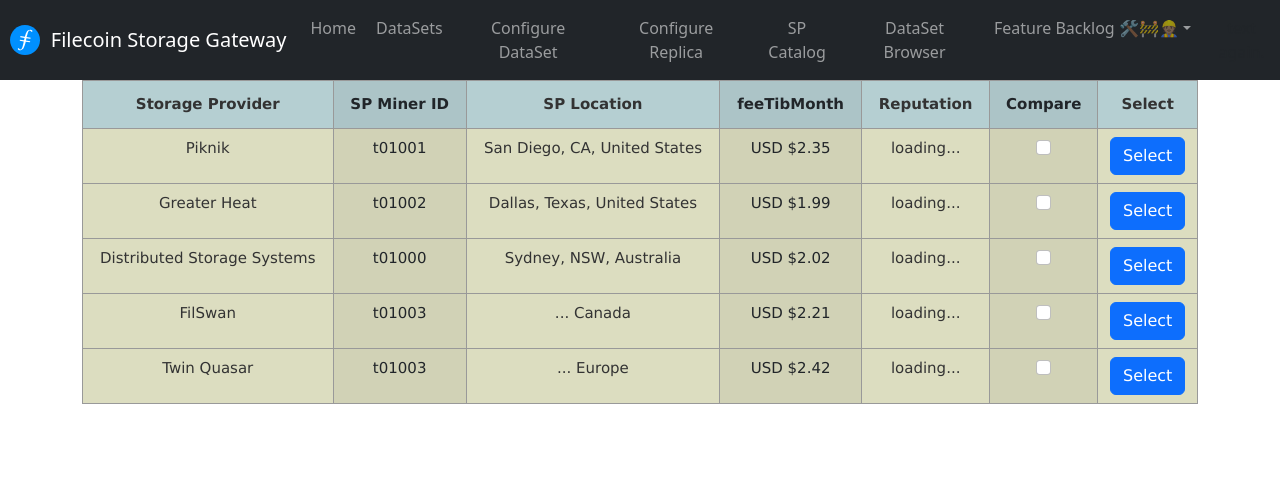
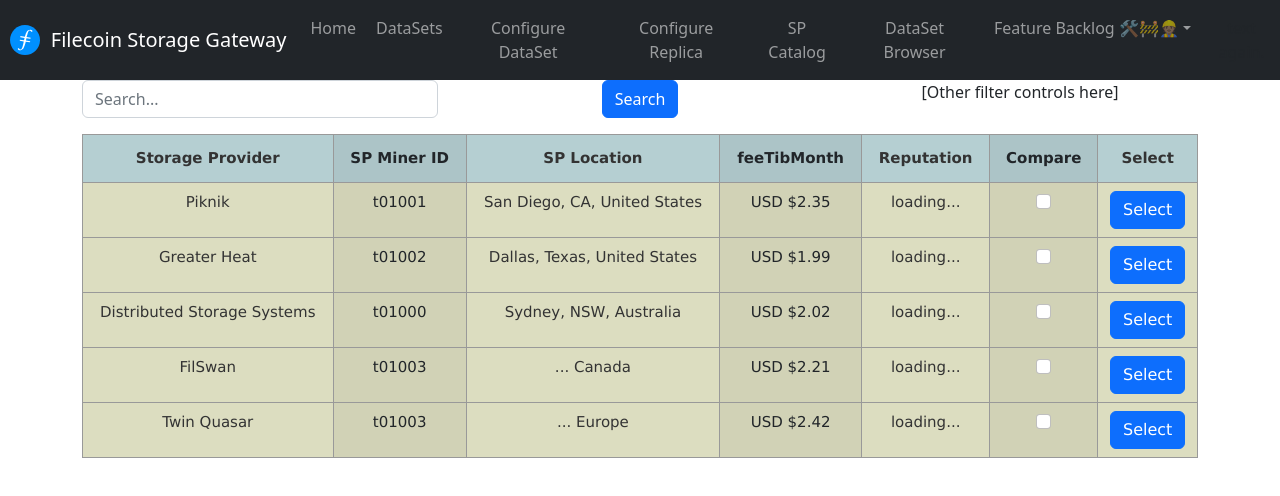
Before and after one commit to frank-ang/filecoin-storage-gateway-ui, a React (Create React App) app: page /SPCatalog in a window 1280 px wide. Shown: the top 496 px of the page. Built offline with nearby package versions, Linux system fonts and the light colour scheme.

Commit message:
mockup search bar in SP catalog

```diff
--- a/src/App.js
+++ b/src/App.js
@@ -14,9 +14,7 @@
 
 const Footer = () => {
   return (
-      <footer className="fixed-bottom footer text-center text-muted bg-dark">
-        © 2023 Frank Ang
-      </footer>
+      <footer className="fixed-bottom footer text-center text-muted bg-dark">footer here</footer>
   )
 }
 
@@ -30,8 +28,8 @@
           <Routes>
             <Route exact path="/" element={<Home/>} />
             <Route exact path="DataSets" element={<DataSets/>} />
-            <Route exact path="DataSetConfigEditor" element={<DataSetConfigEditor/>}/>
-            <Route exact path="ReplicaConfigEditor" element={<ReplicaConfigEditor/>}/>
+            <Route exact path="DataSetConfigEditor" element={<DataSetConfigEditor/>} />
+            <Route exact path="ReplicaConfigEditor" element={<ReplicaConfigEditor/>} />
             <Route exact path="SPCatalog" element={<SPCatalog/>} />
             <Route exact path="DataSetBrowser" element={<DataSetBrowser/>} />
           </Routes>
--- a/src/components/DataSetConfigEditor.js
+++ b/src/components/DataSetConfigEditor.js
@@ -36,8 +36,6 @@
         console.log(`### DataSetConfigEditor toggleAdvancedOptions(), current showAdvancedOptions: (${JSON.stringify(showAdvancedOptions)}.`);
         setShowAdvancedOptions(current => !current);
     };
-
-
 
     return(
         <div>
@@ -162,7 +160,7 @@
                                                         <td>Estimated AWS Data Transfer Egress fees</td>
                                                         <td>USD$7,987.20</td>
                                                         <td>Estimated savings of: USD$[big bucks] on AWS Data Transfer egress costs. To replicate the dataset to [R] participating SPs.
-                                                        E.g. 100 TiB 1-time AWS egress:
+                                                        For illustration, AWS Data Transfer egress fees for 100 TiB in a month:
                                                             <ul>
                                                                 <li>
                                                                     <a href="https://calculator.aws/#/estimate?id=6aac790e80874dec1fb6fc5336d54809fcebd6bf">US Ohio 7,987.20 USD</a>
@@ -170,10 +168,8 @@
                                                                 <li>
                                                                     <a href="https://calculator.aws/#/estimate?id=b39338fa7afce8338a26cb721782699471b5ea9c">Asia Singapore 8,908.80 USD</a>
                                                                 </li>
-
                                                             </ul>
                                                         </td>
-
                                                     </tr>
                                                 </tbody>
                                             </Table>
--- a/src/components/sp/SPCatalog.js
+++ b/src/components/sp/SPCatalog.js
@@ -2,6 +2,9 @@
 import Table from 'react-bootstrap/Table'
 import { Form } from 'react-bootstrap';
 import Button from 'react-bootstrap/Button';
+import Container from 'react-bootstrap/Container';
+import Row from 'react-bootstrap/Row';
+import Col from 'react-bootstrap/Col';
 
 function SPCatalog() {
 
@@ -50,6 +53,19 @@
 
     return(
         <div>
+            <Container fluid="true" className="accordion-collapse collapse show">
+                    <Form.Group as={Row} className="mb-3" controlId="dataSetName">
+                        <Col>
+                            <Form.Control type="text" placeholder="Search..." />
+                        </Col>
+                        <Col>
+                            <Button type="button" variant="primary" className="float-right">Search</Button>{' '}
+                        </Col>
+                        <Col>
+                            [Other filter controls here]
+                        </Col>
+                    </Form.Group>
+            </Container>
             <Table striped="columns" bordered hover responsive className="selectableTable">
                 <thead>
                     <tr>
```
Also changed, not shown: src/App.css (line endings or trailing spaces), src/components/repl/ReplicaConfigRow.js (line endings or trailing spaces), src/components/repl/ReplicaConfigSet.js (line endings or trailing spaces), src/components/retrieve/DataSetBrowser.js (line endings or trailing spaces).
